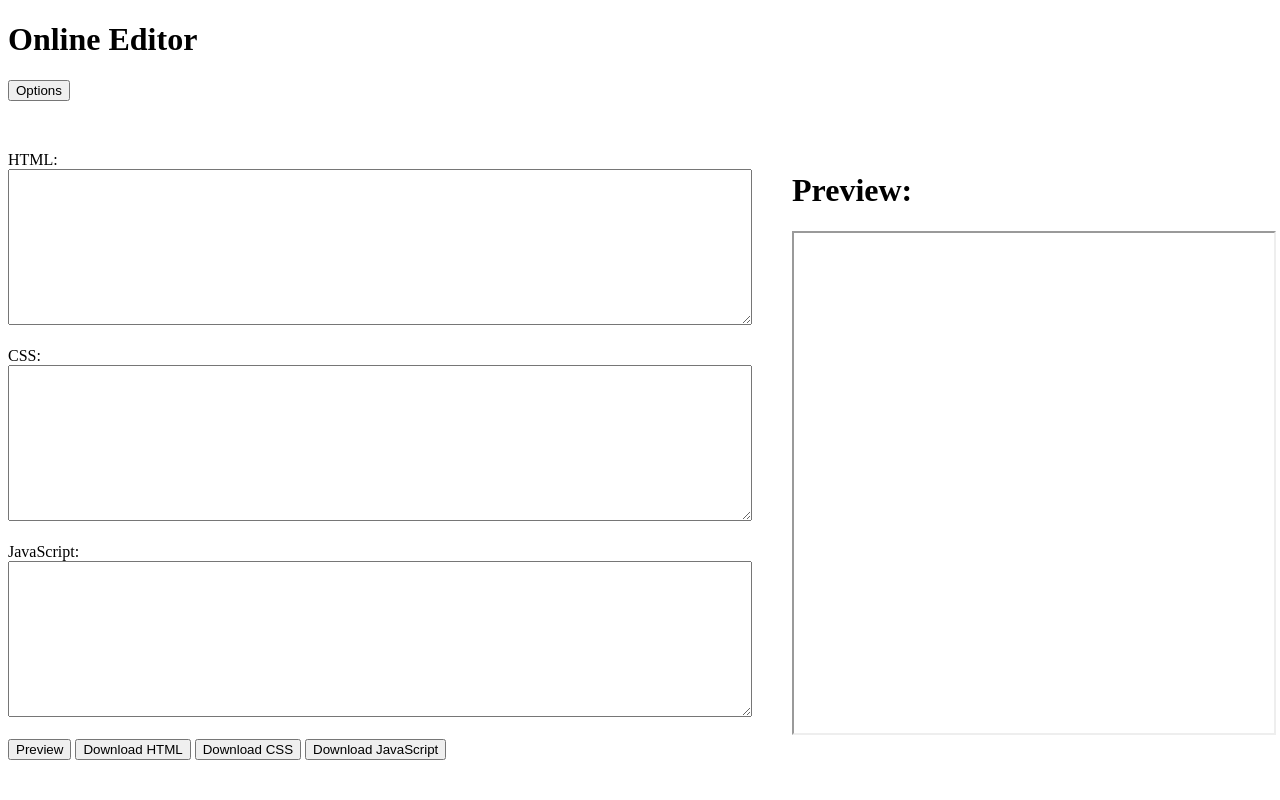
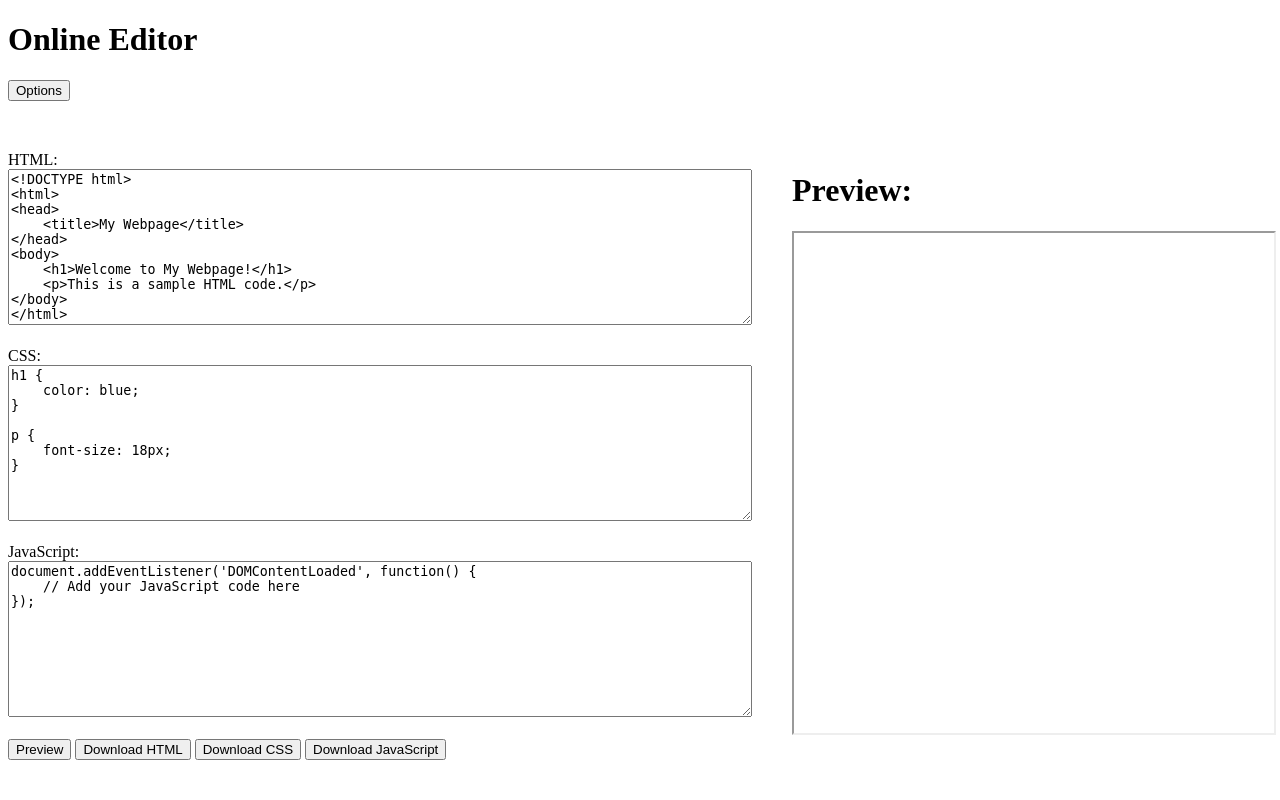
Before and after one commit to amycoolkarni51/ACC_Sample, a Django app: page /webcompiler/editor/ in a window 1280 px wide. Run offline with Django 4.2, Linux system fonts and the light colour scheme.

Commit message:
added placeholders in webcompiler

```diff
--- a/webcompiler/templates/compiler/home.html
+++ b/webcompiler/templates/compiler/home.html
@@ -152,13 +152,36 @@
     <div id="code-container">
         <div id="code-input">
             <label for="html_code">HTML:</label><br>
-            <textarea name="html_code" id="html_code" rows="10" cols="90"></textarea><br><br>
+            <textarea name="html_code" id="html_code" rows="10" cols="90">
+&lt;!DOCTYPE html&gt;
+&lt;html&gt;
+&lt;head&gt;
+    &lt;title&gt;My Webpage&lt;/title&gt;
+&lt;/head&gt;
+&lt;body&gt;
+    &lt;h1&gt;Welcome to My Webpage!&lt;/h1&gt;
+    &lt;p&gt;This is a sample HTML code.&lt;/p&gt;
+&lt;/body&gt;
+&lt;/html&gt;
+            </textarea><br><br>
 
             <label for="css_code">CSS:</label><br>
-            <textarea name="css_code" id="css_code" rows="10" cols="90"></textarea><br><br>
+            <textarea name="css_code" id="css_code" rows="10" cols="90">
+h1 {
+    color: blue;
+}
+
+p {
+    font-size: 18px;
+}
+            </textarea><br><br>
 
             <label for="js_code">JavaScript:</label><br>
-            <textarea name="js_code" id="js_code" rows="10" cols="90"></textarea><br><br>
+            <textarea name="js_code" id="js_code" rows="10" cols="90">
+document.addEventListener('DOMContentLoaded', function() {
+    // Add your JavaScript code here
+});
+            </textarea><br><br>
 
             {% csrf_token %}
             <input type="button" value="Preview" onclick="updatePreview()">
```
